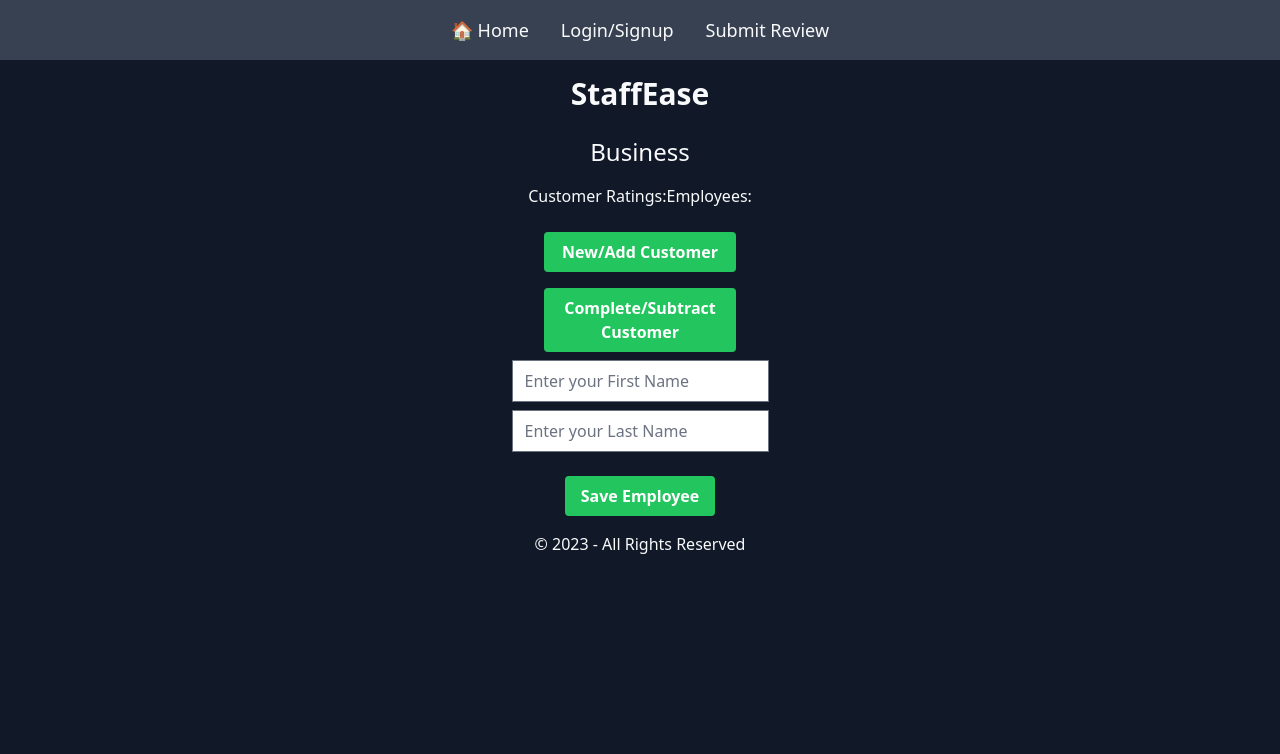
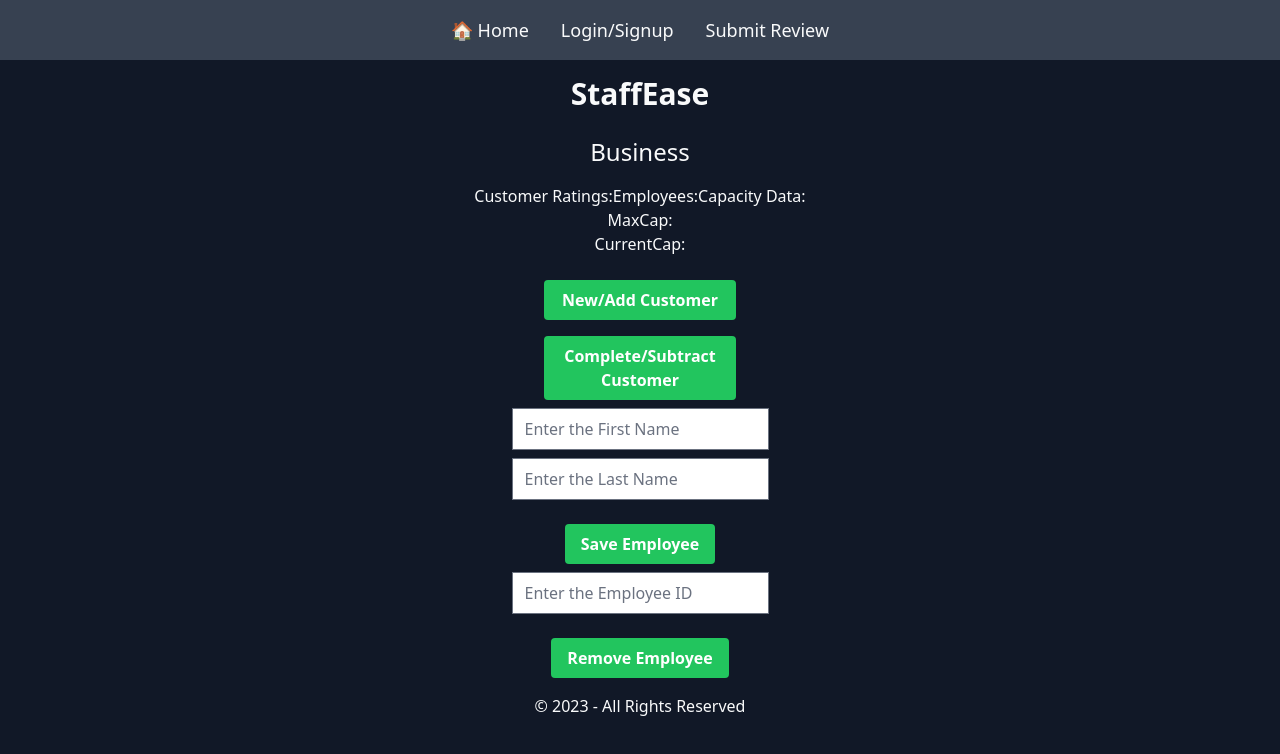
Before and after one commit to itsamish01/StaffEase, a React (Vite) app in the folder client/: page /businesspage in a window 1280 px wide. Shown: the top 754 px of the page. Built offline with nearby package versions, Linux system fonts and the light colour scheme.

Commit message:
create remove employee from business in employee array

```diff
--- /dev/null
+++ b/client/src/components/form/RemoveEmployee.jsx
@@ -0,0 +1,16 @@
+import PropTypes from "prop-types";
+import Input from "./input";
+
+export default function saveEmployee() {
+  return (
+    <>
+      <Input
+        type="text"
+        label="id"
+        id="id"
+        placeholder="Enter the Employee ID"
+        required
+      />
+    </>
+  );
+}
--- a/client/src/components/form/SaveEmployee.jsx
+++ b/client/src/components/form/SaveEmployee.jsx
@@ -8,14 +8,14 @@ export default function saveEmployee() {
         type="text"
         label="firstName"
         id="firstName"
-        placeholder="Enter your First Name"
+        placeholder="Enter the First Name"
         required
       />
       <Input
         type="text"
         label="lastName"
         id="lastName"
-        placeholder="Enter your Last Name"
+        placeholder="Enter the Last Name"
         required
       />
     </>
--- a/client/src/components/form/index.js
+++ b/client/src/components/form/index.js
@@ -5,3 +5,4 @@ export { default as Login } from "./Login";
 export { default as EmployeeSignup } from "./EmployeeSignup";
 export { default as BusinessSignup } from "./BusinessSignup";
 export { default as SaveEmployee } from "./SaveEmployee";
+export { default as RemoveEmployee } from "./RemoveEmployee";
--- a/client/src/pages/business.jsx
+++ b/client/src/pages/business.jsx
@@ -1,11 +1,18 @@
 import PropTypes from "prop-types";
 import { useQuery, useMutation } from "@apollo/client";
 import { GET_ME } from "../schema/queries";
-import { SaveEmployee } from "../components/form";
-import { SAVE_EMPLOYEE } from "../schema/mutations";
+import { SaveEmployee, RemoveEmployee } from "../components/form";
+import { SAVE_EMPLOYEE, REMOVE_EMPLOYEE } from "../schema/mutations";
+
 export default function BusinessPage() {
   const { loading, data } = useQuery(GET_ME);
   const [saveEmployee, { error }] = useMutation(SAVE_EMPLOYEE, {
+    refetchQueries: [
+      { query: GET_ME }, // DocumentNode object parsed with gql
+      "GetBusiness", // Query name
+    ],
+  });
+  const [removeEmployee, { error1 }] = useMutation(REMOVE_EMPLOYEE, {
     refetchQueries: [
       { query: GET_ME }, // DocumentNode object parsed with gql
       "GetBusiness", // Query name
@@ -29,6 +36,20 @@ export default function BusinessPage() {
     console.log(event.target.firstName.value);
     console.log(event.target.lastName.value);
   };
+  const submitRemoveEmployee = async (event) => {
+    event.preventDefault();
+    const employeeFormData = {
+      employeeId: event.target.id.value,
+    };
+
+    try {
+      const { data } = await removeEmployee({
+        variables: { ...employeeFormData },
+      });
+    } catch (err) {
+      console.error(err);
+    }
+  };
   return (
     <main className=" flex flex-col items-center gap-y-2 px-4 text-center">
       <h2>Business</h2>
@@ -44,9 +65,12 @@ export default function BusinessPage() {
         Employees:
         {data?.Business.employees.map((value) => (
           <li className="list-group-item" key={data.Business._id}>
-            {`${value.firstName} ${value.lastName} ${value.clockedin}`}
+            {`${value?.firstName} ${value?.lastName} ${value?.clockedin} ${value?._id}`}
           </li>
         ))}
+        Capacity Data:
+        <li>MaxCap: {data?.Business.maxCapacity}</li>
+        <li>CurrentCap: {data?.Business.currentCapacity}</li>
       </ul>
       <section className="flex flex-col items-center">
         <button
@@ -74,6 +98,18 @@ export default function BusinessPage() {
           Save Employee
         </button>
       </form>
+      <form
+        onSubmit={submitRemoveEmployee}
+        className="flex flex-col items-center gap-y-2 px-4"
+      >
+        <RemoveEmployee />
+        <button
+          type="submit"
+          className="button mt-4 bg-green-500 hover:bg-green-300"
+        >
+          Remove Employee
+        </button>
+      </form>
     </main>
   );
 }
--- a/client/src/schema/mutations.js
+++ b/client/src/schema/mutations.js
@@ -62,3 +62,10 @@ export const SAVE_EMPLOYEE = gql`
     }
   }
 `;
+export const REMOVE_EMPLOYEE = gql`
+  mutation RemoveEmployee($employeeId: ID!) {
+    removeEmployee(employeeId: $employeeId) {
+      _id
+    }
+  }
+`;
```
Also changed, not shown: 1 other file (tests, documents, lock files or other folders).
